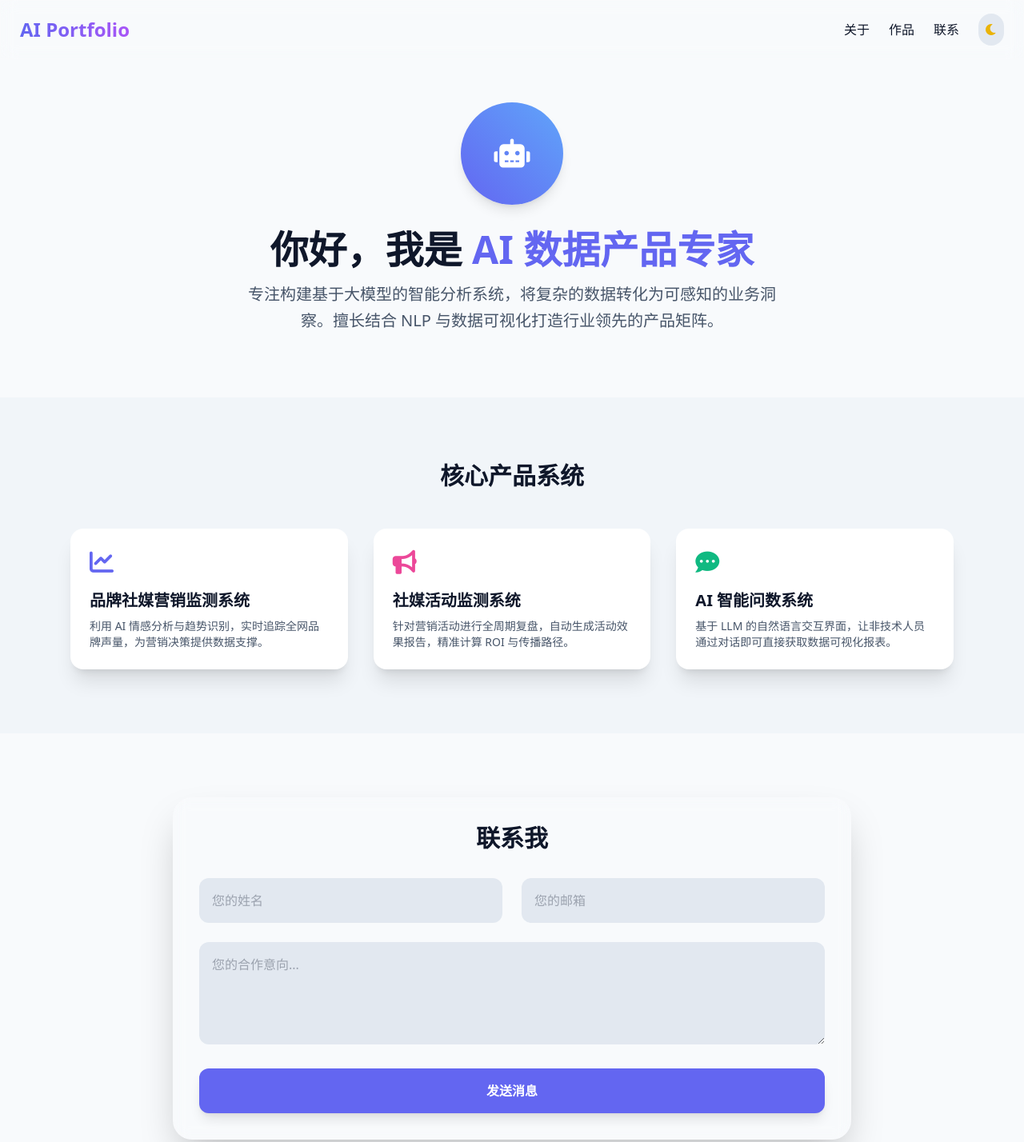
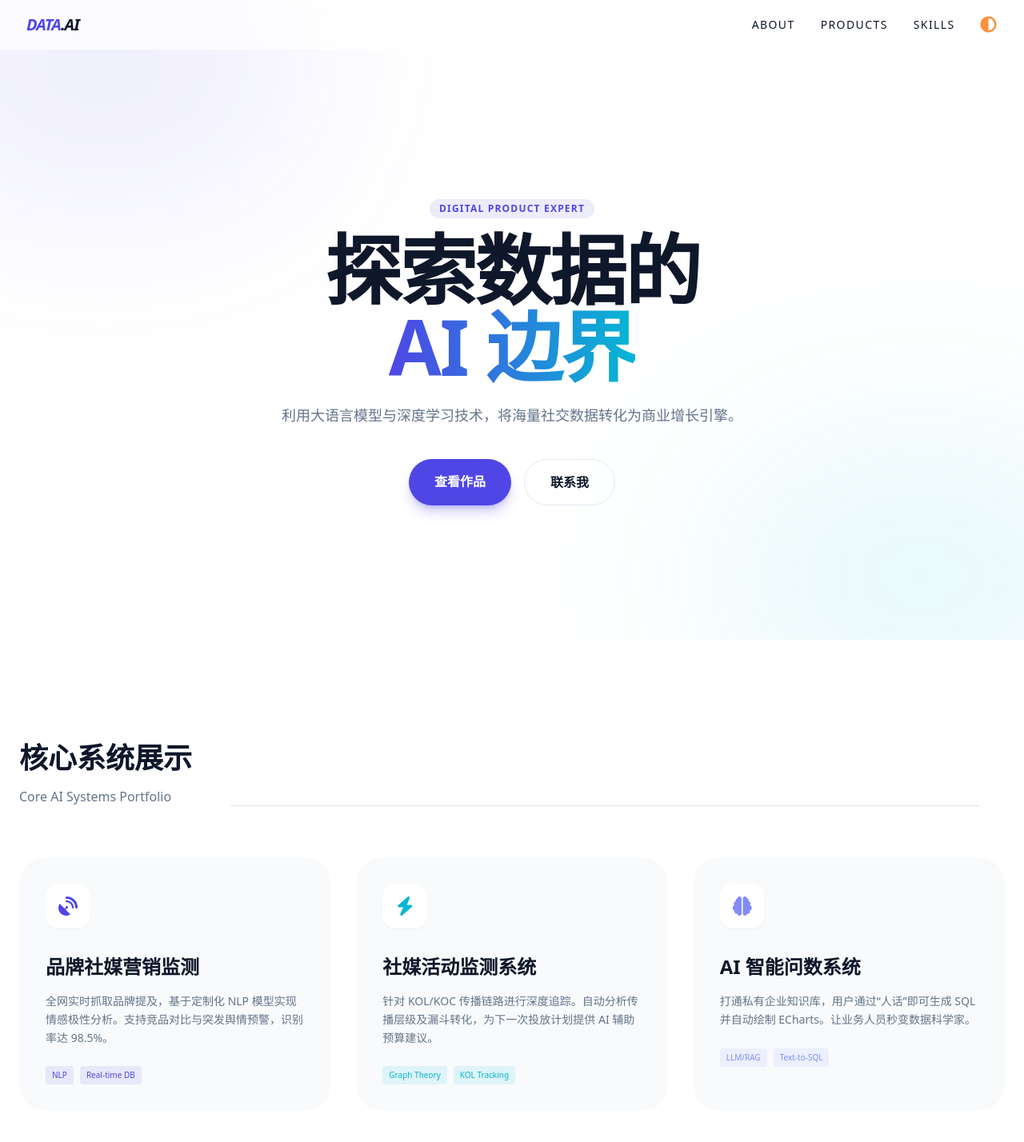
Before and after one commit to fishgor/PMintro, a plain HTML site: page index.html in a window 1280 px wide. Shown: the top 1428 px of the page at 80% size. Drawn offline with nearby package versions, Linux system fonts and the light colour scheme.

Commit message:
Update index.html

```diff
--- a/index.html
+++ b/index.html
@@ -1,128 +1,164 @@
 <!DOCTYPE html>
-<html lang="zh-CN">
+<html lang="zh-CN" class="scroll-smooth">
 <head>
     <meta charset="UTF-8">
     <meta name="viewport" content="width=device-width, initial-scale=1.0">
-    <title>AI 数据产品专家 | 个人作品集</title>
+    <title>AI 数据产品专家 | 数字化转型先行者</title>
     <script src="https://cdn.tailwindcss.com"></script>
+    <link href="https://unpkg.com/aos@2.3.1/dist/aos.css" rel="stylesheet">
+    <link href="https://cdnjs.cloudflare.com/ajax/libs/font-awesome/6.0.0/css/all.min.css" rel="stylesheet">
     <script>
         tailwind.config = {
             darkMode: 'class',
             theme: {
                 extend: {
-                    colors: {
-                        primary: '#6366f1',
-                    }
+                    colors: { primary: '#4F46E5', accent: '#06B6D4' }
                 }
             }
         }
     </script>
-    <link href="https://cdnjs.cloudflare.com/ajax/libs/font-awesome/6.0.0/css/all.min.css" rel="stylesheet">
     <style>
-        .glass-card {
-            background: rgba(255, 255, 255, 0.05);
-            backdrop-filter: blur(10px);
-            border: 1px solid rgba(255, 255, 255, 0.1);
+        .gradient-bg {
+            background: radial-gradient(circle at 50% 50%, rgba(79, 70, 229, 0.1) 0%, transparent 50%);
         }
-        .dark .glass-card {
-            background: rgba(15, 23, 42, 0.6);
-        }
-        transition: all 0.3s ease;
+        .glass { background: rgba(255, 255, 255, 0.7); backdrop-filter: blur(12px); border: 1px solid rgba(255, 255, 255, 0.2); }
+        .dark .glass { background: rgba(15, 23, 42, 0.8); border: 1px solid rgba(255, 255, 255, 0.05); }
     </style>
 </head>
-<body class="bg-slate-50 text-slate-900 dark:bg-slate-900 dark:text-slate-100 transition-colors duration-300">
+<body class="bg-white text-slate-900 dark:bg-[#0b1120] dark:text-slate-100 transition-colors duration-500">
 
-    <nav class="fixed w-full z-50 top-0 px-6 py-4 flex justify-between items-center glass-card">
-        <div class="text-2xl font-bold bg-gradient-to-r from-primary to-purple-500 bg-clip-text text-transparent">
-            AI Portfolio
+    <div class="fixed inset-0 pointer-events-none -z-10 overflow-hidden">
+        <div class="absolute top-[-10%] left-[-10%] w-[40%] h-[40%] rounded-full bg-primary/10 blur-[120px]"></div>
+        <div class="absolute bottom-[-10%] right-[-10%] w-[40%] h-[40%] rounded-full bg-accent/10 blur-[120px]"></div>
+    </div>
+
+    <nav class="fixed w-full z-50 top-0 px-8 py-4 flex justify-between items-center glass">
+        <div class="text-xl font-black tracking-tighter italic">
+            <span class="text-primary">DATA</span>.AI
         </div>
-        <div class="flex items-center space-x-6">
-            <a href="#about" class="hover:text-primary transition">关于</a>
-            <a href="#projects" class="hover:text-primary transition">作品</a>
-            <a href="#contact" class="hover:text-primary transition">联系</a>
-            <button id="theme-toggle" class="p-2 rounded-full bg-slate-200 dark:bg-slate-800 text-yellow-500 dark:text-blue-400">
-                <i class="fas fa-moon dark:hidden"></i>
-                <i class="fas fa-sun hidden dark:block"></i>
+        <div class="hidden md:flex items-center space-x-8 text-sm font-medium uppercase tracking-widest">
+            <a href="#about" class="hover:text-primary transition">About</a>
+            <a href="#projects" class="hover:text-primary transition">Products</a>
+            <a href="#skills" class="hover:text-primary transition">Skills</a>
+            <button id="theme-toggle" class="text-xl hover:scale-110 transition-transform text-orange-400 dark:text-indigo-400">
+                <i class="fas fa-circle-half-stroke"></i>
             </button>
         </div>
     </nav>
 
-    <section id="about" class="pt-32 pb-20 px-6 max-w-6xl mx-auto flex flex-col items-center text-center">
-        <div class="w-32 h-32 rounded-full bg-gradient-to-tr from-primary to-blue-400 mb-8 flex items-center justify-center text-4xl text-white shadow-lg">
-            <i class="fas fa-robot"></i>
-        </div>
-        <h1 class="text-5xl font-extrabold mb-4">你好，我是 <span class="text-primary">AI 数据产品专家</span></h1>
-        <p class="text-xl text-slate-600 dark:text-slate-400 max-w-2xl leading-relaxed">
-            专注构建基于大模型的智能分析系统，将复杂的数据转化为可感知的业务洞察。擅长结合 NLP 与数据可视化打造行业领先的产品矩阵。
-        </p>
-    </section>
-
-    <section id="projects" class="py-20 bg-slate-100 dark:bg-slate-800/50">
-        <div class="max-w-6xl mx-auto px-6">
-            <h2 class="text-3xl font-bold mb-12 text-center">核心产品系统</h2>
-            <div class="grid grid-cols-1 md:grid-cols-3 gap-8">
-
-                <div class="p-6 rounded-2xl bg-white dark:bg-slate-800 shadow-xl hover:translate-y-[-10px] transition-transform">
-                    <div class="text-primary text-3xl mb-4"><i class="fas fa-chart-line"></i></div>
-                    <h3 class="text-xl font-bold mb-2">品牌社媒营销监测系统</h3>
-                    <p class="text-slate-600 dark:text-slate-400 text-sm">利用 AI 情感分析与趋势识别，实时追踪全网品牌声量，为营销决策提供数据支撑。</p>
-                </div>
-
-                <div class="p-6 rounded-2xl bg-white dark:bg-slate-800 shadow-xl hover:translate-y-[-10px] transition-transform">
-                    <div class="text-pink-500 text-3xl mb-4"><i class="fas fa-bullhorn"></i></div>
-                    <h3 class="text-xl font-bold mb-2">社媒活动监测系统</h3>
-                    <p class="text-slate-600 dark:text-slate-400 text-sm">针对营销活动进行全周期复盘，自动生成活动效果报告，精准计算 ROI 与传播路径。</p>
-                </div>
-
-                <div class="p-6 rounded-2xl bg-white dark:bg-slate-800 shadow-xl hover:translate-y-[-10px] transition-transform">
-                    <div class="text-emerald-500 text-3xl mb-4"><i class="fas fa-comment-dots"></i></div>
-                    <h3 class="text-xl font-bold mb-2">AI 智能问数系统</h3>
-                    <p class="text-slate-600 dark:text-slate-400 text-sm">基于 LLM 的自然语言交互界面，让非技术人员通过对话即可直接获取数据可视化报表。</p>
-                </div>
-
+    <section id="about" class="min-h-screen flex items-center justify-center px-6 pt-20">
+        <div class="text-center" data-aos="zoom-out" data-aos-duration="1000">
+            <span class="inline-block py-1 px-3 rounded-full bg-primary/10 text-primary text-xs font-bold mb-4 uppercase tracking-widest">Digital Product Expert</span>
+            <h1 class="text-6xl md:text-8xl font-black mb-6 tracking-tight">探索数据的<br><span class="bg-gradient-to-r from-primary to-accent bg-clip-text text-transparent">AI 边界</span></h1>
+            <p class="text-lg text-slate-500 dark:text-slate-400 max-w-2xl mx-auto mb-10 leading-relaxed">
+                利用大语言模型与深度学习技术，将海量社交数据转化为商业增长引擎。
+            </p>
+            <div class="flex justify-center space-x-4">
+                <a href="#projects" class="bg-primary text-white px-8 py-4 rounded-full font-bold shadow-lg shadow-primary/30 hover:translate-y-[-2px] transition">查看作品</a>
+                <a href="#contact" class="px-8 py-4 border border-slate-200 dark:border-slate-700 rounded-full font-bold hover:bg-slate-50 dark:hover:bg-slate-800 transition">联系我</a>
             </div>
         </div>
     </section>
 
-    <section id="contact" class="py-20 max-w-4xl mx-auto px-6">
-        <div class="glass-card p-8 rounded-3xl shadow-2xl">
-            <h2 class="text-3xl font-bold mb-8 text-center">联系我</h2>
-            <form id="contact-form" class="space-y-6">
-                <div class="grid grid-cols-1 md:grid-cols-2 gap-6">
-                    <input type="text" placeholder="您的姓名" class="w-full p-4 rounded-xl bg-slate-200 dark:bg-slate-700 focus:outline-none focus:ring-2 focus:ring-primary transition" required>
-                    <input type="email" placeholder="您的邮箱" class="w-full p-4 rounded-xl bg-slate-200 dark:bg-slate-700 focus:outline-none focus:ring-2 focus:ring-primary transition" required>
+    <section id="projects" class="py-32 px-6 max-w-7xl mx-auto">
+        <div class="flex flex-col md:flex-row justify-between items-end mb-16 gap-4">
+            <div>
+                <h2 class="text-4xl font-bold mb-4">核心系统展示</h2>
+                <p class="text-slate-500">Core AI Systems Portfolio</p>
+            </div>
+            <div class="h-[1px] flex-grow bg-slate-200 dark:bg-slate-800 mx-8 hidden md:block"></div>
+        </div>
+
+        <div class="grid grid-cols-1 lg:grid-cols-3 gap-8">
+            <div class="group p-8 rounded-[2rem] bg-slate-50 dark:bg-slate-800/40 border border-transparent hover:border-primary/30 transition-all duration-500" data-aos="fade-up">
+                <div class="w-14 h-14 bg-white dark:bg-slate-700 rounded-2xl flex items-center justify-center text-2xl mb-8 group-hover:rotate-12 transition-transform shadow-sm">
+                    <i class="fas fa-satellite-dish text-primary"></i>
                 </div>
-                <textarea rows="4" placeholder="您的合作意向..." class="w-full p-4 rounded-xl bg-slate-200 dark:bg-slate-700 focus:outline-none focus:ring-2 focus:ring-primary transition" required></textarea>
-                <button type="submit" class="w-full py-4 bg-primary text-white font-bold rounded-xl hover:opacity-90 transition shadow-lg">发送消息</button>
+                <h3 class="text-2xl font-bold mb-4">品牌社媒营销监测</h3>
+                <p class="text-slate-500 dark:text-slate-400 mb-6 text-sm leading-relaxed">
+                    全网实时抓取品牌提及，基于定制化 NLP 模型实现情感极性分析。支持竞品对比与突发舆情预警，识别率达 98.5%。
+                </p>
+                <div class="flex gap-2">
+                    <span class="text-[10px] px-2 py-1 bg-primary/10 text-primary rounded">NLP</span>
+                    <span class="text-[10px] px-2 py-1 bg-primary/10 text-primary rounded">Real-time DB</span>
+                </div>
+            </div>
+
+            <div class="group p-8 rounded-[2rem] bg-slate-50 dark:bg-slate-800/40 border border-transparent hover:border-accent/30 transition-all duration-500" data-aos="fade-up" data-aos-delay="100">
+                <div class="w-14 h-14 bg-white dark:bg-slate-700 rounded-2xl flex items-center justify-center text-2xl mb-8 group-hover:rotate-12 transition-transform shadow-sm">
+                    <i class="fas fa-bolt text-accent"></i>
+                </div>
+                <h3 class="text-2xl font-bold mb-4">社媒活动监测系统</h3>
+                <p class="text-slate-500 dark:text-slate-400 mb-6 text-sm leading-relaxed">
+                    针对 KOL/KOC 传播链路进行深度追踪。自动分析传播层级及漏斗转化，为下一次投放计划提供 AI 辅助预算建议。
+                </p>
+                <div class="flex gap-2">
+                    <span class="text-[10px] px-2 py-1 bg-accent/10 text-accent rounded">Graph Theory</span>
+                    <span class="text-[10px] px-2 py-1 bg-accent/10 text-accent rounded">KOL Tracking</span>
+                </div>
+            </div>
+
+            <div class="group p-8 rounded-[2rem] bg-slate-50 dark:bg-slate-800/40 border border-transparent hover:border-indigo-400/30 transition-all duration-500" data-aos="fade-up" data-aos-delay="200">
+                <div class="w-14 h-14 bg-white dark:bg-slate-700 rounded-2xl flex items-center justify-center text-2xl mb-8 group-hover:rotate-12 transition-transform shadow-sm">
+                    <i class="fas fa-brain text-indigo-400"></i>
+                </div>
+                <h3 class="text-2xl font-bold mb-4">AI 智能问数系统</h3>
+                <p class="text-slate-500 dark:text-slate-400 mb-6 text-sm leading-relaxed">
+                    打通私有企业知识库，用户通过“人话”即可生成 SQL 并自动绘制 ECharts。让业务人员秒变数据科学家。
+                </p>
+                <div class="flex gap-2">
+                    <span class="text-[10px] px-2 py-1 bg-indigo-400/10 text-indigo-400 rounded">LLM/RAG</span>
+                    <span class="text-[10px] px-2 py-1 bg-indigo-400/10 text-indigo-400 rounded">Text-to-SQL</span>
+                </div>
+            </div>
+        </div>
+    </section>
+
+    <section id="skills" class="py-20 bg-slate-50 dark:bg-slate-900/50">
+        <div class="max-w-4xl mx-auto px-6 text-center">
+            <h2 class="text-3xl font-bold mb-16">专业技术栈</h2>
+            <div class="grid grid-cols-2 md:grid-cols-4 gap-12">
+                <div data-aos="zoom-in"><i class="fab fa-python text-5xl mb-4"></i><p>Python</p></div>
+                <div data-aos="zoom-in" data-aos-delay="100"><i class="fab fa-react text-5xl mb-4 text-blue-400"></i><p>React</p></div>
+                <div data-aos="zoom-in" data-aos-delay="200"><i class="fas fa-database text-5xl mb-4 text-emerald-500"></i><p>Vector DB</p></div>
+                <div data-aos="zoom-in" data-aos-delay="300"><i class="fas fa-microchip text-5xl mb-4 text-purple-500"></i><p>PyTorch</p></div>
+            </div>
+        </div>
+    </section>
+
+    <section id="contact" class="py-32 px-6">
+        <div class="max-w-xl mx-auto glass p-10 rounded-[2.5rem] shadow-2xl relative overflow-hidden">
+            <h2 class="text-3xl font-bold mb-8 relative z-10">开始新的合作</h2>
+            <form class="space-y-4 relative z-10">
+                <input type="text" placeholder="您的姓名" class="w-full p-4 rounded-2xl bg-white/50 dark:bg-slate-900/50 border border-slate-200 dark:border-slate-700 focus:border-primary outline-none transition">
+                <input type="email" placeholder="您的邮箱" class="w-full p-4 rounded-2xl bg-white/50 dark:bg-slate-900/50 border border-slate-200 dark:border-slate-700 focus:border-primary outline-none transition">
+                <textarea rows="4" placeholder="项目需求..." class="w-full p-4 rounded-2xl bg-white/50 dark:bg-slate-900/50 border border-slate-200 dark:border-slate-700 focus:border-primary outline-none transition"></textarea>
+                <button class="w-full py-4 bg-primary text-white rounded-2xl font-bold hover:shadow-xl hover:shadow-primary/40 transition duration-300">提交意向</button>
             </form>
         </div>
     </section>
 
-    <footer class="py-10 text-center text-slate-500 text-sm">
-        <p>© 2026 AI Portfolio. Built with Gemini & Tailwind CSS</p>
+    <footer class="py-12 text-center text-slate-400 text-xs tracking-[0.2em] uppercase">
+        &copy; 2026 Crafted by Gemini for AI Innovators
     </footer>
 
+    <script src="https://unpkg.com/aos@2.3.1/dist/aos.js"></script>
     <script>
-        // 深色模式切换
+        // 初始化动画库
+        AOS.init({ once: true });
+
+        // 主题切换逻辑
         const themeToggle = document.getElementById('theme-toggle');
-        const htmlElement = document.documentElement;
+        const html = document.documentElement;
 
         themeToggle.addEventListener('click', () => {
-            htmlElement.classList.toggle('dark');
-            localStorage.setItem('theme', htmlElement.classList.contains('dark') ? 'dark' : 'light');
+            html.classList.toggle('dark');
+            localStorage.setItem('theme', html.classList.contains('dark') ? 'dark' : 'light');
         });
 
-        // 检查本地存储
-        if (localStorage.getItem('theme') === 'dark' || (!('theme' in localStorage) && window.matchMedia('(prefers-color-scheme: dark)').matches)) {
-            htmlElement.classList.add('dark');
+        if (localStorage.theme === 'dark' || (!('theme' in localStorage) && window.matchMedia('(prefers-color-scheme: dark)').matches)) {
+            html.classList.add('dark');
         }
-
-        // 表单提交模拟
-        document.getElementById('contact-form').addEventListener('submit', (e) => {
-            e.preventDefault();
-            alert('感谢您的联系！您的消息已模拟发送。');
-            e.target.reset();
-        });
     </script>
 </body>
 </html>
```
